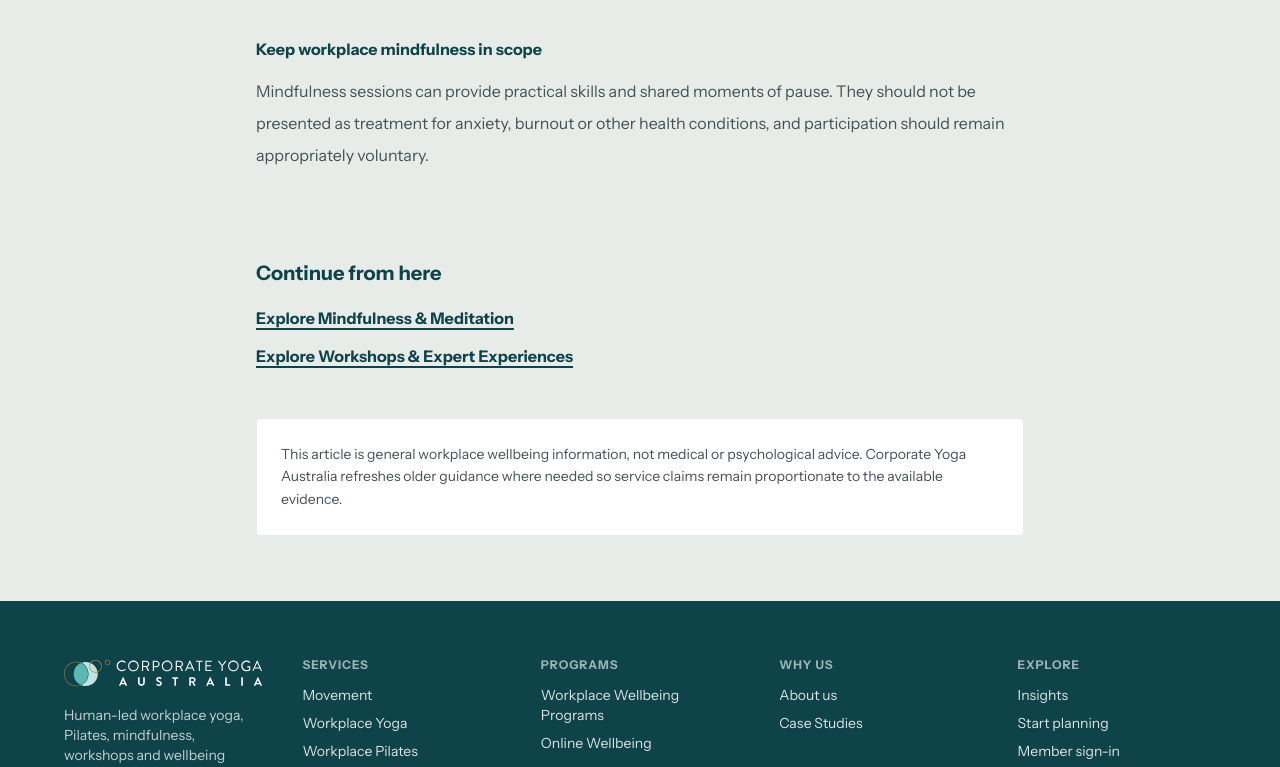
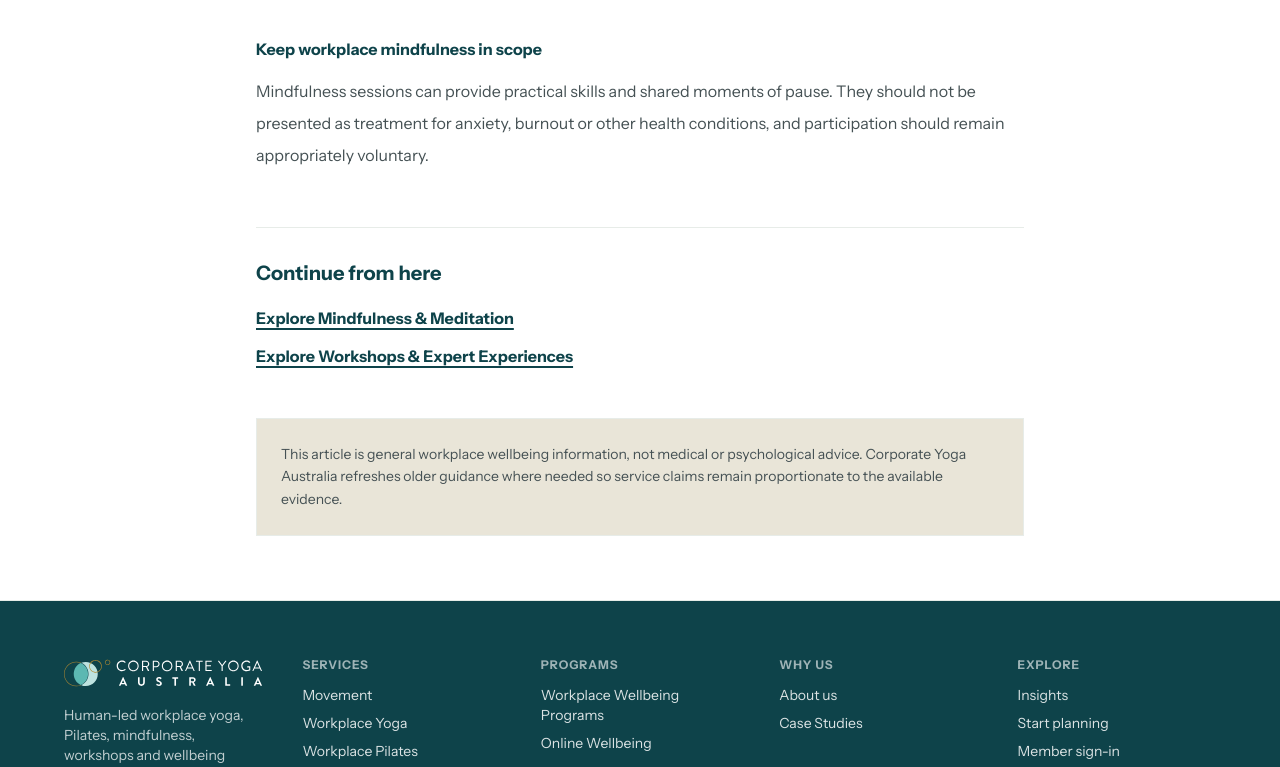
Before and after one commit to glennhammond/cya-website-prototype, a Next.js app: page /blog/3-steps-to-reduce-workplace-stress-with-mindfulness in a window 1280 px wide. Shown: the part 1482-2249 px from the top of the page. Built offline with nearby package versions, Linux system fonts and the light colour scheme.

Commit message:
Remove pale teal from insight article reading sections

```diff
--- a/app/blog/[slug]/page.tsx
+++ b/app/blog/[slug]/page.tsx
@@ -95,7 +95,7 @@ export default async function InsightArticlePage({
           </Container>
         </Section>
 
-        <Section tone="mist">
+        <Section tone="white">
           <Container>
             <div className="mx-auto max-w-3xl">
               <p className="text-xl leading-relaxed text-ink">{article.intro}</p>
@@ -110,9 +110,9 @@ export default async function InsightArticlePage({
                       ))}
                     </div>
                     {section.bullets && (
-                      <ul className="mt-5 space-y-3 border-l-2 border-aqua pl-6 text-base leading-7 text-body">
+                      <ul className="mt-5 space-y-3 text-base leading-7 text-body">
                         {section.bullets.map((item) => (
-                          <li key={item}>{item}</li>
+                          <li key={item} className="relative pl-5 before:absolute before:left-0 before:top-[0.72em] before:h-1 before:w-1 before:rounded-full before:bg-[var(--cya-ochre)]">{item}</li>
                         ))}
                       </ul>
                     )}
@@ -160,7 +160,7 @@ export default async function InsightArticlePage({
                 </aside>
               )}
 
-              <div className="mt-12 rounded-[var(--radius-card)] border border-divider bg-white p-6 text-sm leading-relaxed text-body">
+              <div className="mt-12 border border-divider bg-[var(--cya-surface-warm)] p-6 text-sm leading-relaxed text-body">
                 This article is general workplace wellbeing information, not medical or psychological advice. Corporate Yoga Australia
                 refreshes older guidance where needed so service claims remain proportionate to the available evidence.
               </div>
```
